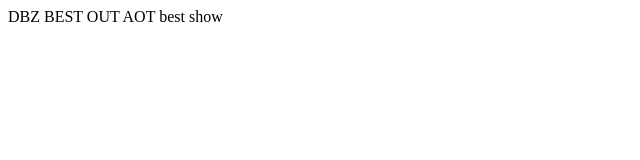
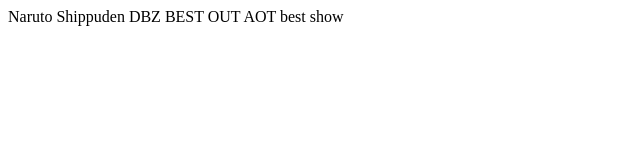
Before and after one commit to damoo26/damoo26.github.io, a plain HTML site: page Index.HTML in a window 1280 px wide. Shown: the whole page, without its empty margins (0-640 px from the left). Drawn offline with Linux system fonts and the light colour scheme.

Commit message:
something

```diff
--- a/Index.HTML
+++ b/Index.HTML
@@ -5,6 +5,6 @@
 <title>Untitled Document</title>
 </head>
 
-<body>DBZ BEST OUT AOT best show
+<body>Naruto Shippuden DBZ BEST OUT AOT best show
 </body>
 </html>
```
